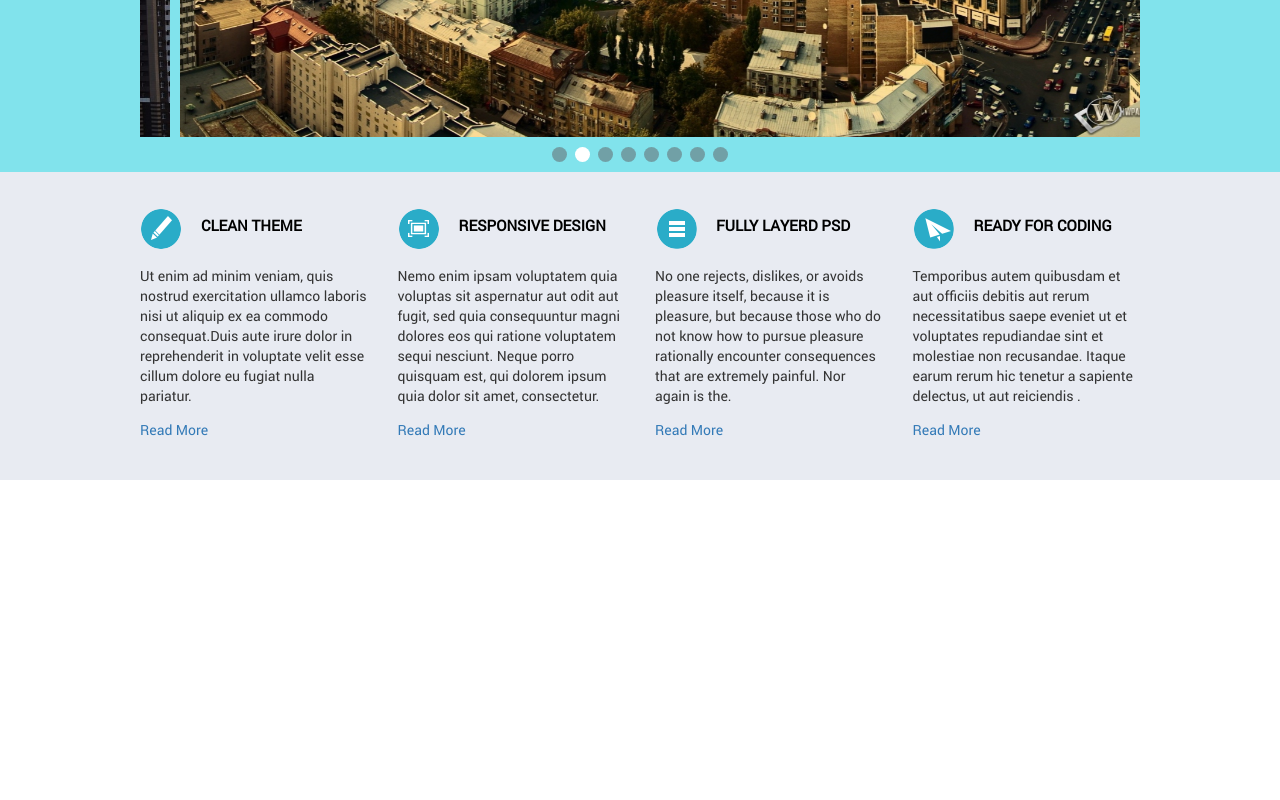
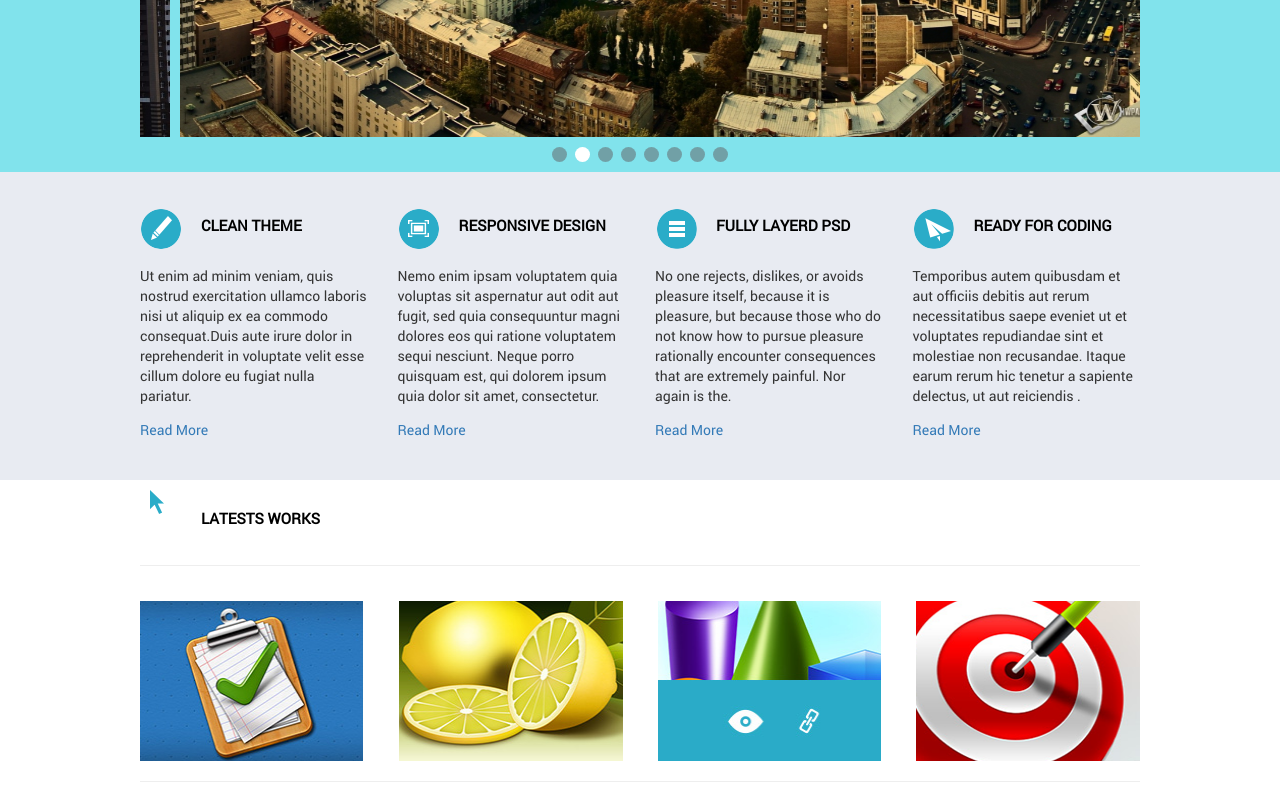
Before and after one commit to Gorotto/gorotto.github.io, a plain HTML site: page index.html in a window 1280 px wide. Shown: the part 448-1248 px from the top of the page. Before the commit the page ends 928 px from the top, so only its background shows below. Drawn offline with nearby package versions, Linux system fonts and the light colour scheme; files whose address does not match are found by name.

Commit message:
second carousel

```diff
--- a/css/sass/main.sass
+++ b/css/sass/main.sass
@@ -45,17 +45,29 @@ body
 		display: block
 		width: 100%
 		height: 450px
-.owl-controls
-	text-align: center
-	.owl-dot
-		width: 15px
-		height: 15px
-		margin: 10px 4px 15px
-		background-color: #71A0A6
-		display: inline-block
-		border-radius: 20px
-		&.active
-			background-color: #fff
+	.owl-controls
+		text-align: center
+		.owl-dot
+			width: 15px
+			height: 15px
+			margin: 10px 4px 15px
+			background-color: #71A0A6
+			display: inline-block
+			border-radius: 20px
+			&.active
+				background-color: #fff
+
+#owl-demo-1
+	.item
+		margin-top: 15px
+
+#owl-demo-1
+	//width: 1000px
+	//margin: auto
+	.item img
+		display: block
+		width: 100%
+		height: 160px
 
 .content_2
 	font-family: "RobotoRegular" , sans-serif
@@ -76,3 +88,25 @@ body
 		color: #000
 		margin: -37px 0 0 61px
 		text-transform: uppercase
+
+.portfolio
+	font-family: "RobotoRegular" , sans-serif
+	background-color: #fff
+	.portfolio_content
+		width: 1000px
+		margin: auto
+	a
+		width: 250px
+		height: 45px
+		margin: 10px
+	h1
+		float: left
+		font-size: 15px
+		color: #000
+		margin: -37px 0 0 61px
+		text-transform: uppercase
+	hr
+		#first
+			width: 1000px
+			border-top: 1px solid rgba(158, 158, 158, 0.42)
+			margin-top: 7px
--- a/index.html
+++ b/index.html
@@ -43,7 +43,7 @@
 			<div class="item"><img src="/img/city3.jpg" alt="Owl Image"></div>
 			<div class="item"><img src="/img/city3.jpg" alt="Owl Image"></div>
 
-</div>
+		</div>
 	</div>
 	<div class="content_2">
 		<div class="content_2_text">
@@ -75,7 +75,31 @@
 			</div>
 		</div>
 	</div>
-	<div class="content_3"></div>
+	<div class="portfolio">
+		<div class="portfolio_content">
+			<div class="row">
+				<div class="col-md-6">
+					<a href="#" class="logo"><img src="img/arrow_03.png" alt="alt"></a>
+					<h1>Latests works</h1>
+				</div>
+				<div class="col-md-6"></div>
+			</div>
+			<hr id="first">
+			<div id="owl-demo-1">
+
+			<div class="item"><img src="/img/work_1.jpg" alt="Owl Image"></div>
+			<div class="item"><img src="/img/work_2.jpg" alt="Owl Image"></div>
+			<div class="item"><img src="/img/work_3.jpg" alt="Owl Image"></div>
+			<div class="item"><img src="/img/work_4.png" alt="Owl Image"></div>
+			<div class="item"><img src="/img/work_3.jpg" alt="Owl Image"></div>
+			<div class="item"><img src="/img/work_2.jpg" alt="Owl Image"></div>
+			<div class="item"><img src="/img/work_1.jpg" alt="Owl Image"></div>
+			<div class="item"><img src="/img/work_4.png" alt="Owl Image"></div>
+
+			</div>
+			<hr class="second">
+		</div>
+	</div>
 	<div class="footer"></div>
 	<script type="text/javascript" src="https://ajax.googleapis.com/ajax/libs/jquery/1/jquery.min.js"></script>
 	<script type="text/javascript" src="libs/jquery/jquery-2.1.3.min.js"></script>
--- a/js/common.js
+++ b/js/common.js
@@ -3,16 +3,29 @@ $(window).load(function() {
 
   $("#owl-demo").owlCarousel({
 
-	items:1,
-    loop:true,
-    margin:10,
-    autoplay:true,
-    autoplayTimeout:2000,
+	items: 1,
+    loop: true,
+    margin: 10,
+    autoplay: true,
+    autoplayTimeout: 2000,
     //autoplayHoverPause:true,
-    autoplaySpeed:4000
+    autoplaySpeed: 4000
 
 
 
   });
 
+	$("#owl-demo-1").owlCarousel({
+
+	items: 4,
+	loop: true,
+	margin: 35,
+	//autoplay: true,
+	autoplayTimeout: 2000,
+	//autoplayHoverPause:true,
+	autoplaySpeed: 4000
+
+
+
+  });
 });
```
Also changed, not shown: css/css/main.css, css/sass/main.css, img/arrow_03.png (added), img/work_1.jpg (added), img/work_2.jpg (added), img/work_3.jpg (added), img/work_4.png (added), 2 other files.
